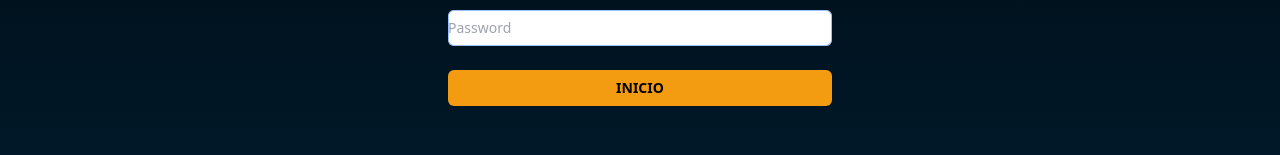
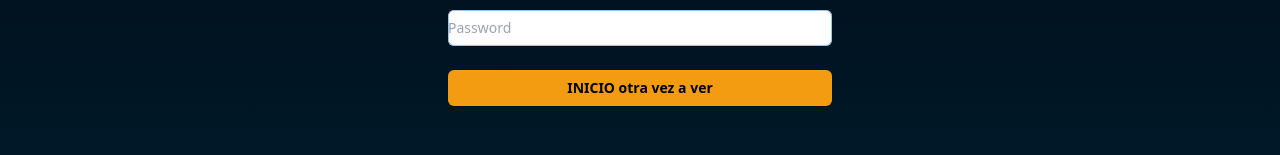
Before and after one commit to edsonariel/Transporta-next, a Next.js app in the folder transporta/: page /login in a window 1280 px wide. Shown: the part 491-646 px from the top of the page. Built offline with nearby package versions, Linux system fonts and the light colour scheme.

Commit message:
cambios en main a ver

```diff
--- a/transporta/app/login/page.tsx
+++ b/transporta/app/login/page.tsx
@@ -57,6 +57,7 @@ function Login(){
                 >
 
                     INICIO
+                    otra vez a ver
                 </button>
 
             </Link>
```
